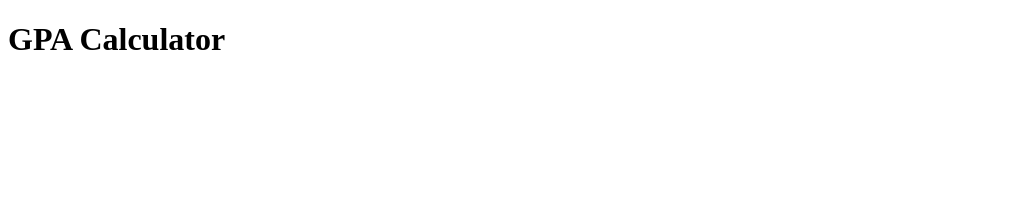
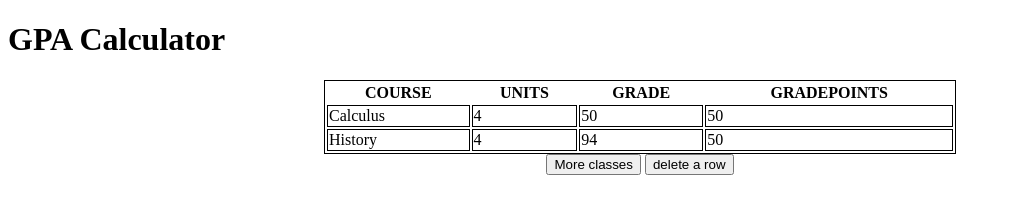
Before and after one commit to UCMercedACM/gpa-calc, a website built with webpack: page curr-sem-table/build/index.html in a window 1280 px wide. Shown: the whole page, without its empty margins (0-1010 px from the left). Built offline with nearby package versions, Linux system fonts and the light colour scheme.

Commit message:
Added a delete row option

```diff
--- /dev/null
+++ b/curr-sem-table/build/functions.js
@@ -0,0 +1,17 @@
+function appendRow() {
+    var table = document.getElementById("middleTable");
+    var row = table.insertRow(-1);
+    var cell1 = row.insertCell(0);
+    var cell2 = row.insertCell(1);
+    var cell3 = row.insertCell(2);
+    var cell4 = row.insertCell(3);
+    cell1.innerHTML = "NEW CELL1";
+    cell2.innerHTML = "NEW CELL2";
+    cell3.innerHTML = "NEW CELL3";
+    cell4.innerHTML = "NEW CELL4";
+  }
+
+  function deleteRow() {
+    var table = document.getElementById("middleTable");
+    table.deleteRow(-1);
+  }
--- a/curr-sem-table/build/index.html
+++ b/curr-sem-table/build/index.html
@@ -3,8 +3,37 @@
     <head>
         <meta chartype = "UTF-8">
         <title>GPA calculator</title>
+        <link rel="stylesheet" type="text/css"
+        href="style.css">
+        <script src = "functions.js"></script>
     </head>
     <body>
         <h1>GPA Calculator</h1>
+        <center>
+            <table id = "middleTable" style="width:50%">
+                <tr>
+                  <th>COURSE</th>
+                  <th>UNITS</th>
+                  <th>GRADE</th>
+                  <th>GRADEPOINTS</th>
+                </tr>
+                <tr>
+                  <td>Calculus</td>
+                  <td>4</td>
+                  <td>50</td>
+                  <td>50</td>
+                </tr>
+                <tr>
+                  <td>History</td>
+                  <td>4</td>
+                  <td>94</td>
+                  <td>50</td>
+                </tr>
+              </table>
+              <button type="button" onclick="appendRow()">More classes</button>
+              <button type="button" onclick="deleteRow()">delete a row</button>
+
+        </center>
+
     </body>
 </html>
--- /dev/null
+++ b/curr-sem-table/build/style.css
@@ -0,0 +1,3 @@
+table, td {
+    border: 1px solid black;
+  }
```
Also changed, not shown: 1 other file.
